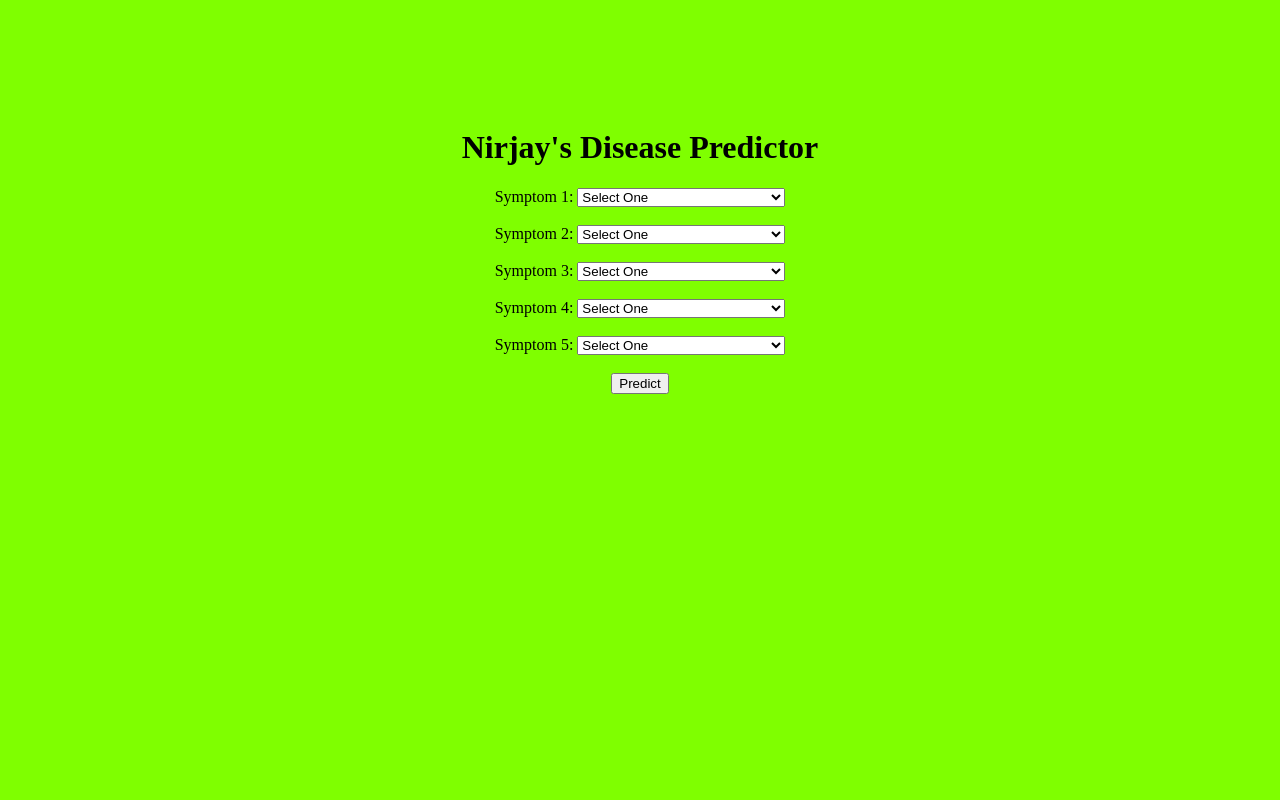
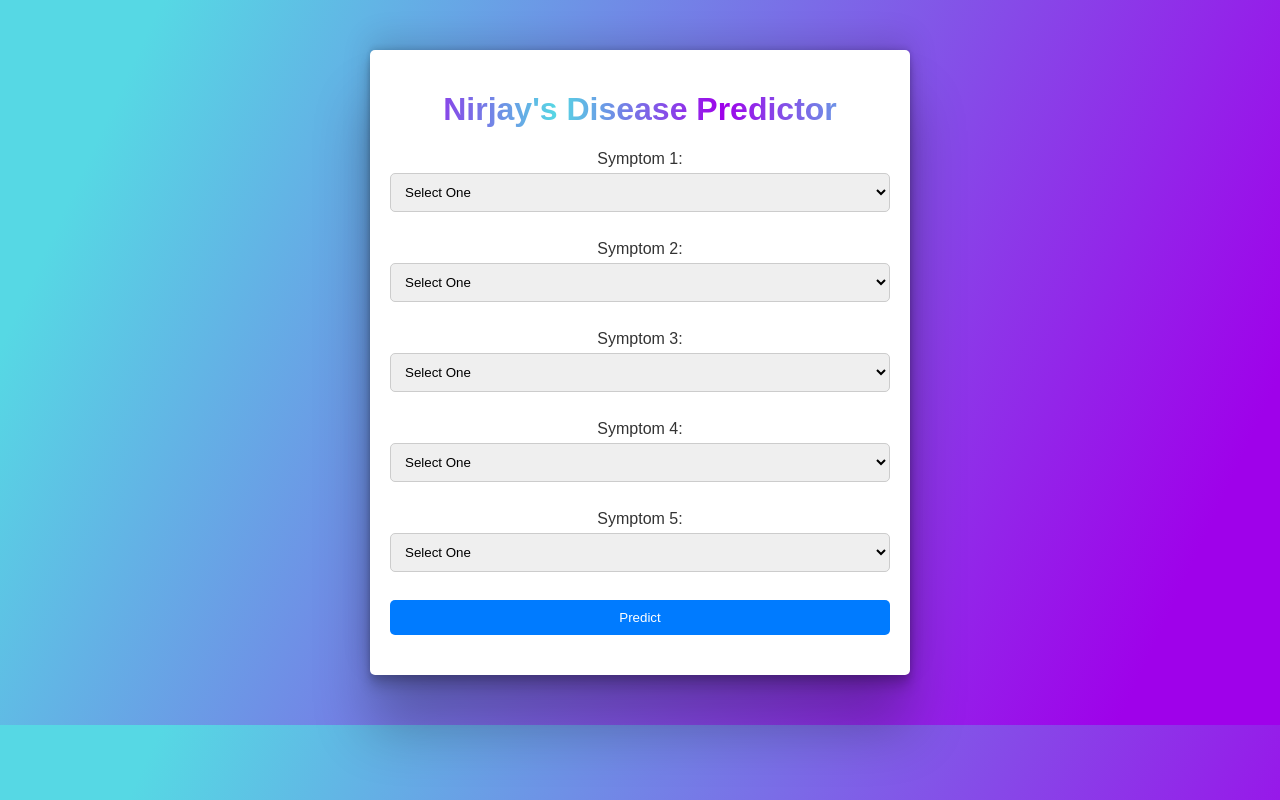
Before and after one commit to nrv28/Disease-Predictor, a Flask app: page / in a window 1280 px wide. Run offline with Flask 3, Linux system fonts and the light colour scheme; parts of the project's set-up code (start-up, migrations or seed data) failed here and were passed over.

Commit message:
design.css

```diff
--- a/static/css/design.css
+++ b/static/css/design.css
@@ -1,10 +1,64 @@
-body{
-    background-color: chartreuse;
+body {
+    font-family: Arial, sans-serif;
+    background: linear-gradient(115deg, #56d8e4 10%, #9f01ea 90%);
+    margin: 0;
+    padding: 0;
 }
 
+.box {
+    background-color: #fff;
+    border-radius: 5px;
+    box-shadow: rgba(0, 0, 0, 0.25) 0px 54px 55px,
+                rgba(0, 0, 0, 0.12) 0px -12px 30px, rgba(0, 0, 0, 0.12)
+                0px 4px 6px, rgba(0, 0, 0, 0.17) 0px 12px 13px, rgba(0, 0, 0, 0.09) 0px -3px 5px;
+    margin: 50px auto;
+    padding: 20px;
+    max-width: 500px;
+}
 
-.box {
-    padding-top: 100px;
+h1 {
     text-align: center;
-    height: 300px; /* Adjust the height as needed */
+    font-family: 'Poppins', sans-serif;
+    background: -webkit-linear-gradient(right, #56d8e4, #9f01ea, #56d8e4, #9f01ea);
+    -webkit-background-clip: text;
+    -webkit-text-fill-color: transparent;
 }
+
+form {
+    text-align: center;
+}
+
+label {
+    display: block;
+    margin-bottom: 5px;
+    color: #333;
+}
+
+select {
+    width: 100%;
+    padding: 10px;
+    margin-bottom: 10px;
+    border: 1px solid #ccc;
+    border-radius: 5px;
+    box-sizing: border-box;
+}
+
+button {
+    width: 100%;
+    padding: 10px;
+    background-color: #007bff;
+    color: #fff;
+    border: none;
+    border-radius: 5px;
+    cursor: pointer;
+    transition: background-color 0.3s ease;
+}
+
+button:hover {
+    background-color: #0056b3;
+}
+
+h2 {
+    text-align: center;
+    color: #333;
+}
```
